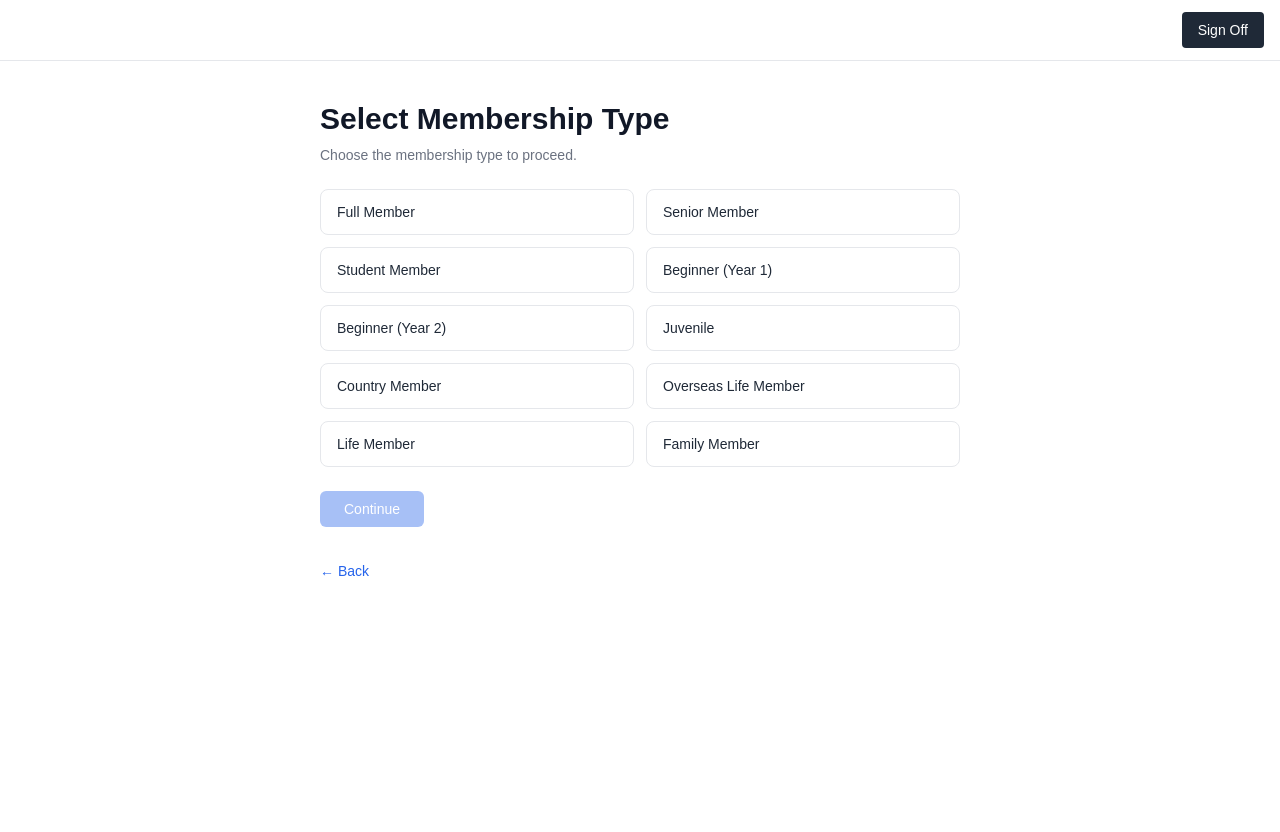
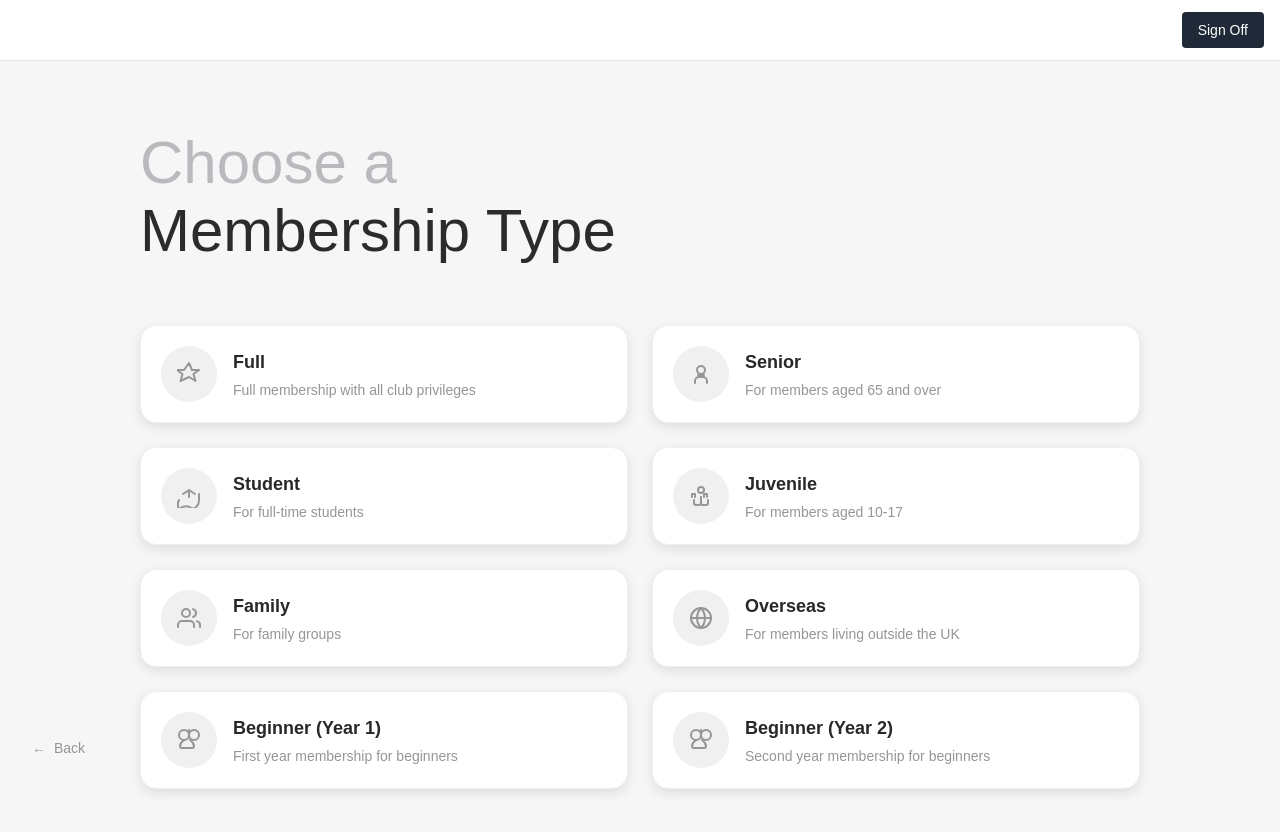
Before and after one commit to ChrisMcGonagle/golf-app, a Next.js app: page /dashboard/membership/type in a window 1280 px wide. Shown: the top 832 px of the page. Before the commit the page ends 800 px from the top, so only its background shows below. Built offline with nearby package versions, Linux system fonts and the light colour scheme.

Commit message:
feat: add membership type grid selection

```diff
--- a/app/(authenticated)/dashboard/membership/type/page.tsx
+++ b/app/(authenticated)/dashboard/membership/type/page.tsx
@@ -1,54 +1,364 @@
 import Link from 'next/link';
-import { MEMBERSHIP_TYPES } from '@/lib/constants/membershipTypes';
-import MembershipTypeSelector from '@/components/MembershipTypeSelector';
+
+type MembershipIntent = 'new' | 'renewal';
 
 type MembershipTypePageProps = {
   searchParams: Promise<{
     intent?: string;
-    action?: string;
     memberId?: string;
-    memberType?: string;
-    query?: string;
   }>;
 };
 
+const membershipTypes = [
+  {
+    id: 'full',
+    title: 'Full',
+    description: 'Full membership with all club privileges',
+    icon: 'crown',
+  },
+  {
+    id: 'senior',
+    title: 'Senior',
+    description: 'For members aged 65 and over',
+    icon: 'person-senior',
+  },
+  {
+    id: 'student',
+    title: 'Student',
+    description: 'For full-time students',
+    icon: 'graduation-cap',
+  },
+  {
+    id: 'juvenile',
+    title: 'Juvenile',
+    description: 'For members aged 10-17',
+    icon: 'person-junior',
+  },
+  {
+    id: 'family',
+    title: 'Family',
+    description: 'For family groups',
+    icon: 'people',
+  },
+  {
+    id: 'overseas',
+    title: 'Overseas',
+    description: 'For members living outside the UK',
+    icon: 'globe',
+  },
+  {
+    id: 'beginner-year1',
+    title: 'Beginner (Year 1)',
+    description: 'First year membership for beginners',
+    icon: 'medal',
+  },
+  {
+    id: 'beginner-year2',
+    title: 'Beginner (Year 2)',
+    description: 'Second year membership for beginners',
+    icon: 'medal',
+  },
+];
+
+function MembershipTypeIcon({ iconType }: { iconType: string }) {
+  const iconMap: Record<string, React.ReactNode> = {
+    crown: (
+      <svg
+        aria-hidden="true"
+        viewBox="0 0 24 24"
+        className="h-6 w-6"
+        style={{ color: '#969696' }}
+        fill="none"
+        stroke="currentColor"
+        strokeWidth="2"
+        strokeLinecap="round"
+        strokeLinejoin="round"
+      >
+        <path d="M12 1l3 7h7l-5.5 4 2 7L12 15l-8.5 4 2-7-5.5-4h7z" />
+      </svg>
+    ),
+    globe: (
+      <svg
+        aria-hidden="true"
+        viewBox="0 0 24 24"
+        className="h-6 w-6"
+        style={{ color: '#969696' }}
+        fill="none"
+        stroke="currentColor"
+        strokeWidth="2"
+        strokeLinecap="round"
+        strokeLinejoin="round"
+      >
+        <circle cx="12" cy="12" r="10" />
+        <path d="M2 12h20M12 2a15.3 15.3 0 0 1 4 10 15.3 15.3 0 0 1-4 10 15.3 15.3 0 0 1-4-10 15.3 15.3 0 0 1 4-10z" />
+      </svg>
+    ),
+    medal: (
+      <svg
+        aria-hidden="true"
+        viewBox="0 0 24 24"
+        className="h-6 w-6"
+        style={{ color: '#969696' }}
+        fill="none"
+        stroke="currentColor"
+        strokeWidth="2"
+        strokeLinecap="round"
+        strokeLinejoin="round"
+      >
+        <circle cx="7" cy="7" r="5" />
+        <circle cx="17" cy="7" r="5" />
+        <path d="M12 2v6" />
+        <path d="M7 12c-2.667 2-4 4-4 6 0 1.105.895 2 2 2h10c1.105 0 2-.895 2-2 0-2-1.333-4-4-6" />
+      </svg>
+    ),
+    'person-senior': (
+      <svg
+        aria-hidden="true"
+        viewBox="0 0 24 24"
+        className="h-6 w-6"
+        style={{ color: '#969696' }}
+        fill="none"
+        stroke="currentColor"
+        strokeWidth="2"
+        strokeLinecap="round"
+        strokeLinejoin="round"
+      >
+        <circle cx="12" cy="8" r="4" />
+        <path d="M6 21v-2a4 4 0 0 1 4-4h4a4 4 0 0 1 4 4v2" />
+        <path d="M9 13h6" />
+      </svg>
+    ),
+    person: (
+      <svg
+        aria-hidden="true"
+        viewBox="0 0 24 24"
+        className="h-6 w-6"
+        style={{ color: '#969696' }}
+        fill="none"
+        stroke="currentColor"
+        strokeWidth="2"
+        strokeLinecap="round"
+        strokeLinejoin="round"
+      >
+        <path d="M20 21v-2a4 4 0 0 0-4-4H8a4 4 0 0 0-4 4v2" />
+        <circle cx="12" cy="7" r="4" />
+      </svg>
+    ),
+    'person-junior': (
+      <svg
+        aria-hidden="true"
+        viewBox="0 0 24 24"
+        className="h-6 w-6"
+        style={{ color: '#969696' }}
+        fill="none"
+        stroke="currentColor"
+        strokeWidth="2"
+        strokeLinecap="round"
+        strokeLinejoin="round"
+      >
+        <circle cx="12" cy="6" r="3" />
+        <path d="M18 13v-3h-3v3" />
+        <path d="M6 13v-3H3v3" />
+        <path d="M12 13v6a2 2 0 0 0 2 2h3a2 2 0 0 0 2-2v-3" />
+        <path d="M12 13v6a2 2 0 0 1-2 2H7a2 2 0 0 1-2-2v-3" />
+      </svg>
+    ),
+    'graduation-cap': (
+      <svg
+        aria-hidden="true"
+        viewBox="0 0 24 24"
+        className="h-6 w-6"
+        style={{ color: '#969696' }}
+        fill="none"
+        stroke="currentColor"
+        strokeWidth="2"
+        strokeLinecap="round"
+        strokeLinejoin="round"
+      >
+        <path d="M22 10v6m0 0a10 10 0 0 1-5.93 8.92l-1.31-.66a10 10 0 0 0-11.55 0l-1.31.66A10 10 0 0 1 2 16" />
+        <path d="M6 10l6-4 6 4" />
+        <path d="M12 7v6" />
+      </svg>
+    ),
+    people: (
+      <svg
+        aria-hidden="true"
+        viewBox="0 0 24 24"
+        className="h-6 w-6"
+        style={{ color: '#969696' }}
+        fill="none"
+        stroke="currentColor"
+        strokeWidth="2"
+        strokeLinecap="round"
+        strokeLinejoin="round"
+      >
+        <path d="M17 21v-2a4 4 0 0 0-4-4H5a4 4 0 0 0-4 4v2" />
+        <circle cx="9" cy="7" r="4" />
+        <path d="M23 21v-2a4 4 0 0 0-3-3.87" />
+        <path d="M16 3.13a4 4 0 0 1 0 7.75" />
+      </svg>
+    ),
+    building: (
+      <svg
+        aria-hidden="true"
+        viewBox="0 0 24 24"
+        className="h-6 w-6"
+        style={{ color: '#969696' }}
+        fill="none"
+        stroke="currentColor"
+        strokeWidth="2"
+        strokeLinecap="round"
+        strokeLinejoin="round"
+      >
+        <rect x="3" y="2" width="18" height="20" rx="2" ry="2" />
+        <line x1="9" y1="2" x2="9" y2="22" />
+        <line x1="15" y1="2" x2="15" y2="22" />
+        <line x1="3" y1="7" x2="21" y2="7" />
+        <line x1="3" y1="13" x2="21" y2="13" />
+      </svg>
+    ),
+    link: (
+      <svg
+        aria-hidden="true"
+        viewBox="0 0 24 24"
+        className="h-6 w-6"
+        style={{ color: '#969696' }}
+        fill="none"
+        stroke="currentColor"
+        strokeWidth="2"
+        strokeLinecap="round"
+        strokeLinejoin="round"
+      >
+        <path d="M10 13a5 5 0 0 0 7.54.54l3-3a5 5 0 0 0-7.07-7.07l-1.72 1.71" />
+        <path d="M14 11a5 5 0 0 0-7.54-.54l-3 3a5 5 0 0 0 7.07 7.07l1.71-1.71" />
+      </svg>
+    ),
+    'arrow-up-right': (
+      <svg
+        aria-hidden="true"
+        viewBox="0 0 24 24"
+        className="h-6 w-6"
+        style={{ color: '#969696' }}
+        fill="none"
+        stroke="currentColor"
+        strokeWidth="2"
+        strokeLinecap="round"
+        strokeLinejoin="round"
+      >
+        <line x1="7" y1="17" x2="17" y2="7" />
+        <polyline points="7 7 17 7 17 17" />
+      </svg>
+    ),
+    briefcase: (
+      <svg
+        aria-hidden="true"
+        viewBox="0 0 24 24"
+        className="h-6 w-6"
+        style={{ color: '#969696' }}
+        fill="none"
+        stroke="currentColor"
+        strokeWidth="2"
+        strokeLinecap="round"
+        strokeLinejoin="round"
+      >
+        <rect x="2" y="7" width="20" height="14" rx="2" ry="2" />
+        <path d="M16 7v-2a2 2 0 0 0-2-2h-4a2 2 0 0 0-2 2v2" />
+        <line x1="8" y1="12" x2="16" y2="12" />
+      </svg>
+    ),
+    star: (
+      <svg
+        aria-hidden="true"
+        viewBox="0 0 24 24"
+        className="h-6 w-6"
+        style={{ color: '#969696' }}
+        fill="none"
+        stroke="currentColor"
+        strokeWidth="2"
+        strokeLinecap="round"
+        strokeLinejoin="round"
+      >
+        <polygon points="12 2 15.09 10.26 24 10.27 17.18 16.70 20.27 25 12 19.54 3.73 25 6.82 16.70 0 10.27 8.91 10.26 12 2" />
+      </svg>
+    ),
+  };
+
+  return iconMap[iconType] || iconMap.person;
+}
+
 export default async function MembershipTypePage({ searchParams }: MembershipTypePageProps) {
-  const { intent, action, memberId, memberType, query } = await searchParams;
+  const { intent, memberId } = await searchParams;
+  const resolvedIntent: MembershipIntent = intent === 'renewal' ? 'renewal' : 'new';
 
-  const safeIntent = intent === 'renewal' ? 'renewal' : 'new';
-  const safeAction = action === 'email' ? 'email' : 'form';
+  const buildNavigationUrl = (typeId: string) => {
+    const params = new URLSearchParams({
+      intent: resolvedIntent,
+      typeId,
+      step: '1',
+    });
 
-  const preSelectedType =
-    memberType && (MEMBERSHIP_TYPES as readonly string[]).includes(memberType)
-      ? memberType
-      : null;
+    if (memberId) {
+      params.set('memberId', memberId);
+    }
 
-  const trimmedQuery = query?.trim() ?? '';
-  const querySuffix = trimmedQuery ? `&query=${encodeURIComponent(trimmedQuery)}` : '';
-
-  const backHref =
-    safeIntent === 'renewal'
-      ? `/dashboard/membership/member-search?intent=renewal&action=${safeAction}${querySuffix}`
-      : `/dashboard/membership-flow?intent=new`;
+    return `/dashboard/membership/form?${params.toString()}`;
+  };
 
   return (
-    <div className="mx-auto max-w-2xl px-4 py-10">
-      <h1 className="mb-2 text-3xl font-bold text-gray-900">Select Membership Type</h1>
-      <p className="mb-6 text-sm text-gray-500">
-        Choose the membership type to proceed.
-      </p>
+    <div
+      className="relative flex min-h-screen flex-col items-center justify-center px-8 py-16"
+      style={{ backgroundColor: '#f5f6f5' }}
+    >
+      <div className="w-full max-w-[1000px]">
+        <div className="mb-16 w-full">
+          <p style={{ color: '#bab9bd' }} className="text-6xl font-normal">
+            Choose a
+          </p>
+          <h1 style={{ color: '#2b2b2b' }} className="mt-2 text-6xl font-normal">
+            Membership Type
+          </h1>
+        </div>
 
-      <MembershipTypeSelector
-        types={[...MEMBERSHIP_TYPES]}
-        preSelectedType={preSelectedType}
-        intent={safeIntent}
-        action={safeAction}
-        memberId={memberId}
-      />
+        <div className="grid grid-cols-2 gap-6 w-full">
+          {membershipTypes.map((type) => (
+            <Link
+              key={type.id}
+              href={buildNavigationUrl(type.id)}
+              className="flex cursor-pointer flex-row items-center justify-start rounded-2xl p-5 transition-all duration-200 hover:scale-[1.02] hover:shadow-lg"
+              style={{
+                backgroundColor: '#ffffff',
+                border: '1px solid #eeeeee',
+                boxShadow: '0 4px 12px rgba(0, 0, 0, 0.1)',
+              }}
+            >
+              <div
+                className="flex flex-shrink-0 h-14 w-14 items-center justify-center rounded-full"
+                style={{ backgroundColor: '#f0f0f0' }}
+              >
+                <MembershipTypeIcon iconType={type.icon} />
+              </div>
 
-      <div className="mt-8">
-        <Link href={backHref} className="text-sm text-blue-600 hover:underline">
-          ← Back
+              <div className="ml-4 flex flex-col items-start justify-center">
+                <h2 style={{ color: '#282828' }} className="text-lg font-semibold">
+                  {type.title}
+                </h2>
+                <p style={{ color: '#969696' }} className="mt-1 text-sm font-normal">
+                  {type.description}
+                </p>
+              </div>
+            </Link>
+          ))}
+        </div>
+      </div>
+
+      <div className="fixed bottom-10 left-8 z-10">
+        <Link
+          href={`/dashboard/membership-flow?intent=${resolvedIntent}${memberId ? `&memberId=${memberId}` : ''}`}
+          aria-label="Back to membership flow"
+          className="inline-flex items-center gap-2 text-sm font-medium text-[#969696] transition-colors hover:text-[#2b2b2b] focus-visible:outline-none focus-visible:ring-2 focus-visible:ring-[#2b2b2b] focus-visible:ring-offset-2 focus-visible:ring-offset-[#f5f6f5]"
+        >
+          <span aria-hidden="true">&larr;</span>
+          <span>Back</span>
         </Link>
       </div>
     </div>
```
Also changed, not shown: 1 other file (tests, documents, lock files or other folders).
